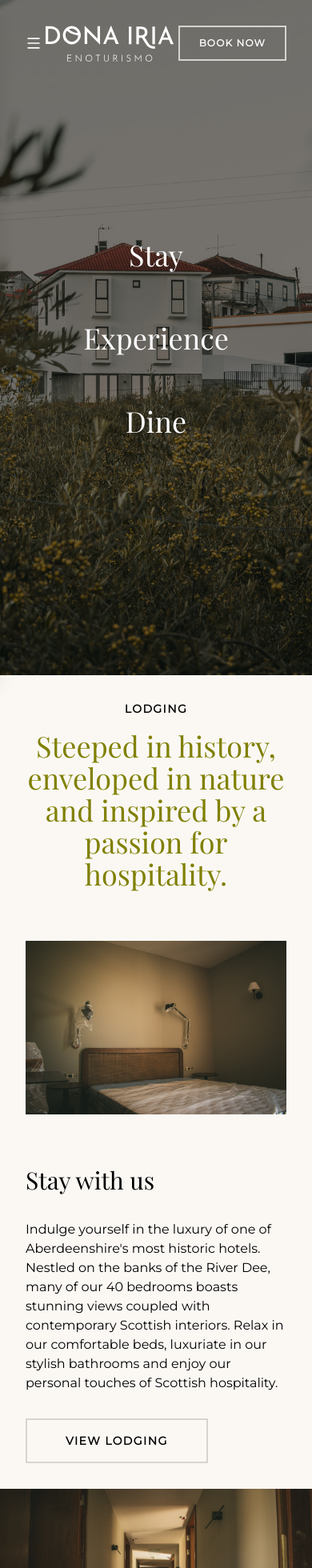
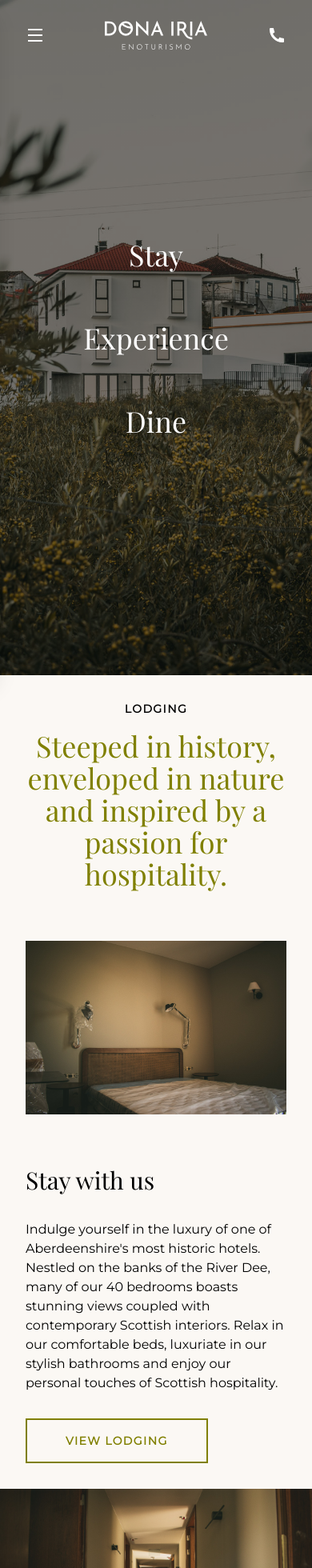
Before and after one commit to quintadonairia/quintadonairia, a Next.js app: page / in a window 390 px wide. Shown: the top 1960 px of the page at 80% size. Built offline with nearby package versions, Linux system fonts and the light colour scheme.

Commit message:
Optimize navigation layout on mobile

```diff
--- a/components/Layout.js
+++ b/components/Layout.js
@@ -1,5 +1,5 @@
-import Navigation from "./Navigation";
-import Footer from "./Footer";
+import Navigation from "./organisms/Navigation";
+import Footer from "./organisms/Footer";
 
 export default function Layout({ children }) {
   return (
--- a/components/atoms/Button.js
+++ b/components/atoms/Button.js
@@ -1,6 +1,6 @@
 import React from "react";
 
-const Button = ({ children, variant, size, mode }) => {
+const Button = ({ children, variant, size, mode, desktop, mobile }) => {
   const sizes = {
     sm: "text-xs px-6 py-3",
     md: "text-xs px-8 py-4",
@@ -8,18 +8,23 @@ const Button = ({ children, variant, size, mode }) => {
   };
 
   const modes = {
-    light: "text-white",
-    dark: "text-black",
+    dark: "text-white border-white hover:bg-white hover:text-black",
+    light:
+      "text-olive-500 border-olive-500 hover:bg-olive-500 hover:text-white",
   };
 
   const variants = {
-    primary: "bg-transparent border-stone-300 hover:bg-tan border-2",
+    primary: "bg-transparent border-2",
     link: "px-0 pb-2 border-b-2 border-black",
   };
 
   return (
     <button
-      className={`w-fit uppercase font-bold tracking-widest text-sm duration-300 ${variants[variant]} ${sizes[size]} ${modes[mode]}`}
+      className={`w-fit uppercase font-bold tracking-widest text-sm duration-300 ${
+        variants[variant]
+      } ${sizes[size]} ${modes[mode]} ${desktop && "hidden lg:block"} ${
+        mobile && "block lg:hidden"
+      }`}
     >
       {children}
     </button>
--- /dev/null
+++ b/components/atoms/Icon.js
@@ -0,0 +1,13 @@
+const Icon = ({ mobile, desktop, children }) => {
+  return (
+    <i
+      className={`text-2xl cursor-pointer ${desktop && "hidden lg:block"} ${
+        mobile && "block lg:hidden"
+      }`}
+    >
+      {children}
+    </i>
+  );
+};
+
+export default Icon;
--- a/components/Footer.js
+++ b/components/organisms/Footer.js
@@ -1,5 +1,5 @@
 import Link from "next/link";
-import Button from "./atoms/Button";
+import Button from "../atoms/Button";
 
 import { RiArrowRightLine } from "react-icons/ri";
 
@@ -11,7 +11,7 @@ const Footer = () => {
           <img
             src="/graphics/wordmark-white.svg"
             alt="logo"
-            className="w-32 lg:w-40 cursor-pointer"
+            className="w-24 lg:w-40 cursor-pointer"
           />
         </Link>
         <ul className="grid grid-cols-2 gap-5 font-serif text-2xl">
--- a/components/Navigation.js
+++ b/components/organisms/Navigation.js
@@ -1,20 +1,21 @@
 import { useState, useEffect } from "react";
 
 import Link from "next/link";
-import Button from "./atoms/Button";
+import Button from "../atoms/Button";
 import Sidebar from "./Sidebar";
+import { RiPhoneFill } from "react-icons/ri";
+import Icon from "../atoms/Icon";
 
 const Navigation = () => {
   const [background, setBackground] = useState(false);
 
   useEffect(() => {
     changeBackground();
-    // adding the event when scroll change Logo
     window.addEventListener("scroll", changeBackground);
   });
 
   const changeBackground = () => {
-    window.scrollY >= 720 ? setBackground(true) : setBackground(false);
+    window.scrollY >= 192 ? setBackground(true) : setBackground(false);
   };
 
   return (
@@ -28,14 +29,17 @@ const Navigation = () => {
         <img
           src="/graphics/wordmark-white.svg"
           alt="logo"
-          className="w-40 cursor-pointer"
+          className="w-32 lg:w-40 cursor-pointer absolute left-1/2 -translate-x-1/2"
         />
       </Link>
       <Link href="/stay">
-        <Button variant="primary" size="sm" mode="light">
+        <Button variant="primary" size="sm" mode="dark" desktop>
           Book Now
         </Button>
       </Link>
+      <Icon variant="primary" size="sm" mode="dark" mobile>
+        <RiPhoneFill className="text-white" />
+      </Icon>
     </nav>
   );
 };
--- a/components/organisms/Section.js
+++ b/components/organisms/Section.js
@@ -26,7 +26,7 @@ const Section = ({
           <h2 className="font-serif text-3xl lg:text-4xl">{subheading}</h2>
           <p>{description}</p>
           <Link href="/stay">
-            <Button variant="primary" size="lg">
+            <Button variant="primary" size="lg" mode="light">
               {action}
             </Button>
           </Link>
--- a/components/Sidebar.js
+++ b/components/organisms/Sidebar.js
@@ -37,7 +37,7 @@ const Sidebar = () => {
         <RiCloseLine className="text-xl cursor-pointer" onClick={handleClick} />
       </div>
       <RiMenuLine
-        className={`text-white text-xl cursor-pointer`}
+        className="text-white text-2xl cursor-pointer"
         onClick={handleClick}
       />
     </div>
--- a/pages/index.js
+++ b/pages/index.js
@@ -114,7 +114,7 @@ const Home = () => {
               Stay connected with us
             </h1>
             <p className="text-sm lg:text-base">
-              Share your memories with us with <strong>#quintadonairia</strong>
+              Share your memories with <strong>#quintadonairia</strong>
             </p>
           </div>
         </div>
```
